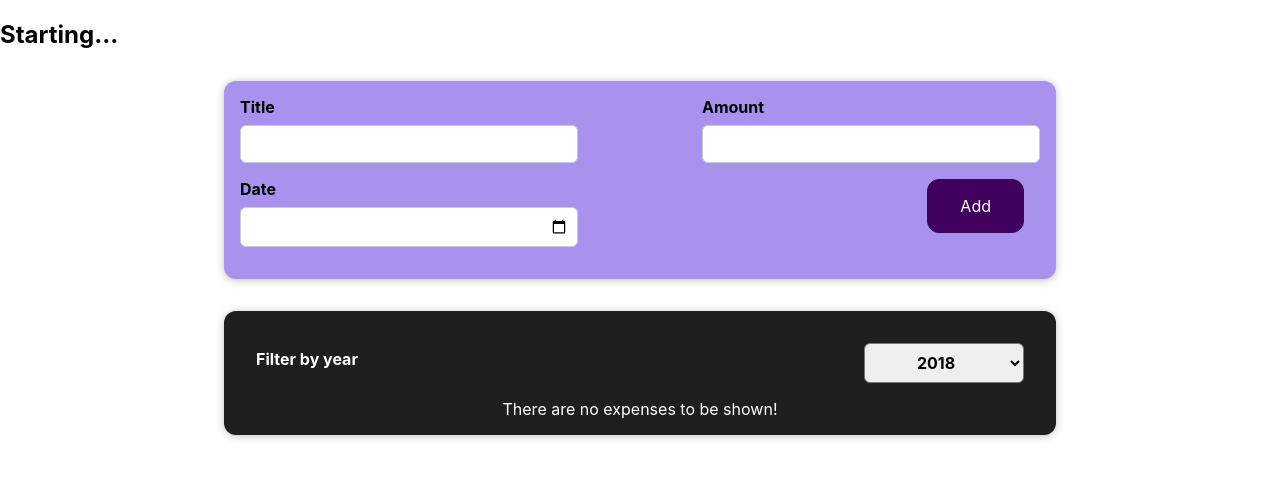
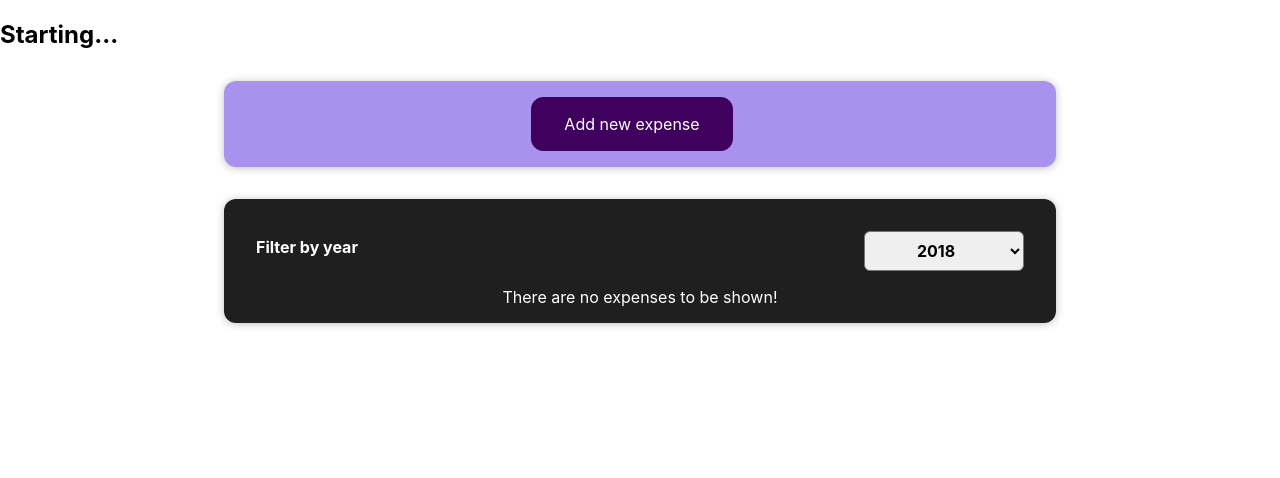
Before and after one commit to WillRock19/react-complete-guide, a React (Create React App) app: page / in a window 1280 px wide. Shown: the top 478 px of the page. Built offline with nearby package versions, Linux system fonts and the light colour scheme.

Commit message:
Adding more behaviour to form

```diff
--- a/src/components/NewExpenseForm/NewExpenseForm.jsx
+++ b/src/components/NewExpenseForm/NewExpenseForm.jsx
@@ -10,6 +10,7 @@ const initializedForm = () => {
 
 const NewExpenseForm = ({ onAddExpense }) => {
   const [formData, setFormData] = useState(initializedForm);
+  const [formClosed, setFormClosed] = useState(true);
 
   const titleChangeHandler = (event) => {
     // This way react guarantees that the state it will use to be updated will be the latest one (in the previous way, since react updates the states asynchronously,
@@ -48,6 +49,11 @@ const NewExpenseForm = ({ onAddExpense }) => {
     });
   };
 
+  const resetForm = () => {
+    setFormClosed(true);
+    setFormData(initializedForm);
+  };
+
   const onSubmitHandler = (event) => {
     event.preventDefault();
     const newData = {
@@ -56,12 +62,25 @@ const NewExpenseForm = ({ onAddExpense }) => {
       date: new Date(formData.date),
     };
 
-    setFormData(initializedForm);
+    resetForm();
     onAddExpense(newData);
+  };
+
+  const newExpenseHandler = (event) => {
+    event.preventDefault();
+    setFormClosed(false);
+  };
+
+  const cancelNewExpenseHandler = (event) => {
+    event.preventDefault();
+    resetForm();
   };
 
   return (
     <section className="new-expense">
+      {formClosed ? (
+        <button onClick={newExpenseHandler}>Add new expense</button>
+      ) : (
         <form className="new-expense-controls" onSubmit={onSubmitHandler}>
           <div className="new-expense-control">
             <label>Title</label>
@@ -93,9 +112,11 @@ const NewExpenseForm = ({ onAddExpense }) => {
             />
           </div>
           <div className="new-expense-action">
+            <button onClick={cancelNewExpenseHandler}>Cancel</button>
             <button type="submit">Add</button>
           </div>
         </form>
+      )}
     </section>
   );
 };
```
Lines whose indentation alone changed are shown as unchanged.
